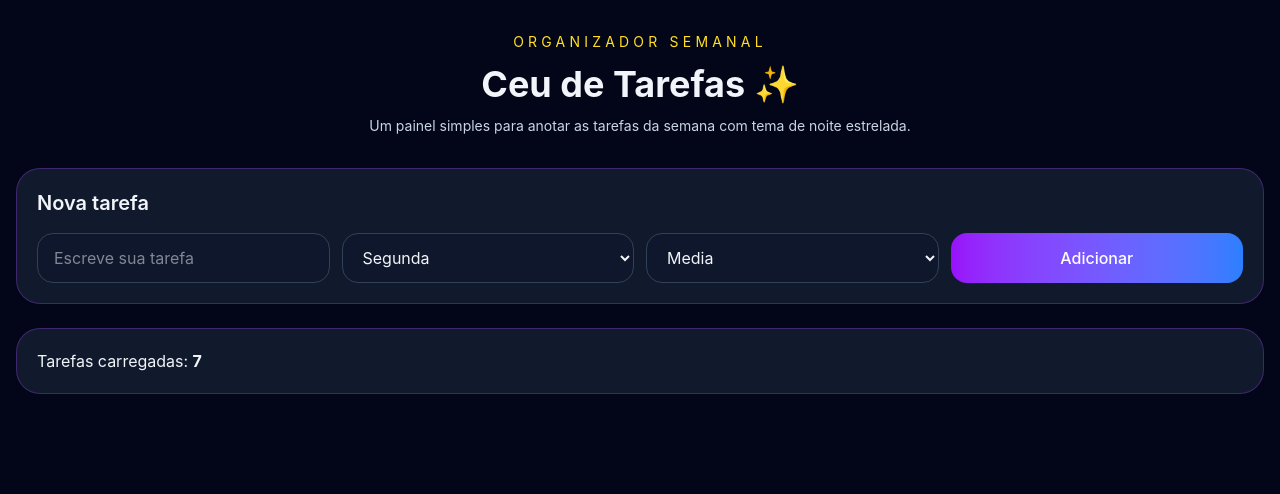
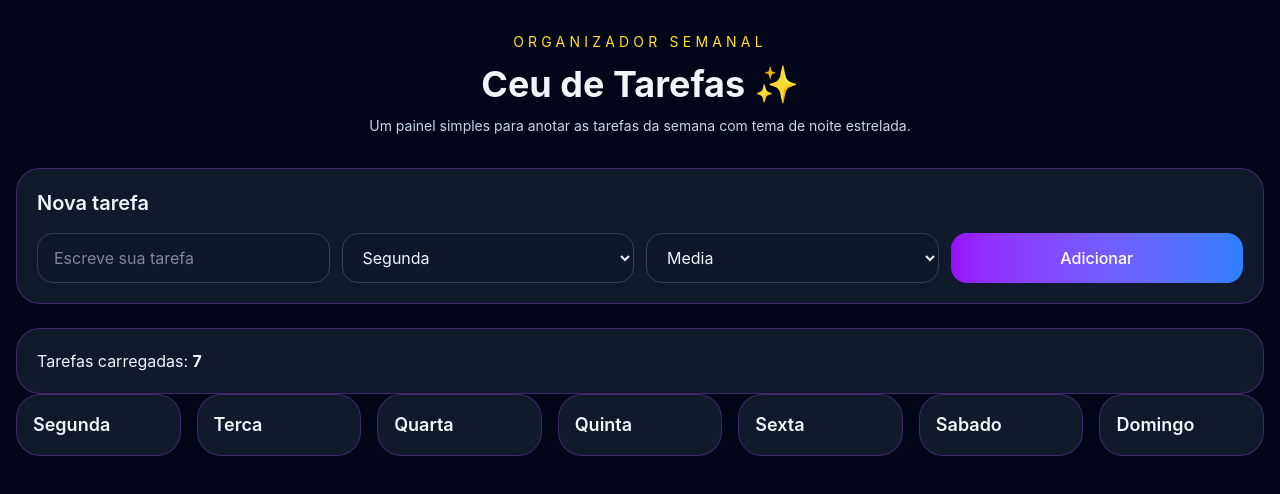
Before and after one commit to barbaraleao-28/Projeto-React-Tarefas, a React (Vite) app: page / in a window 1280 px wide. Shown: the top 494 px of the page. Built offline with nearby package versions, Linux system fonts and the light colour scheme.

Commit message:
criado quadro semanal

```diff
--- a/src/App.jsx
+++ b/src/App.jsx
@@ -1,6 +1,7 @@
 import { useState } from 'react'
 import Header from './components/Header'
 import TaskForm from './components/TaskForm'
+import WeekBoard from './components/WeekBoard'
 import tarefasIniciais from './data/tasks.json'
 
 function App() {
@@ -27,6 +28,7 @@ function App() {
         <div className="rounded-3xl border border-purple-500/30 bg-slate-800/60 p-5 text-slate-100 backdrop-blur">
           Tarefas carregadas: <strong>{listaTarefas.length}</strong>
         </div>
+        <WeekBoard listaTarefas={listaTarefas} />
       </main>
     </div>
   )
--- /dev/null
+++ b/src/components/DayColumn.jsx
@@ -0,0 +1,9 @@
+function DayColumn({ dia }) {
+  return (
+    <div className="rounded-3xl border border-purple-500/30 bg-slate-800/60 p-4 text-slate-100 backdrop-blur">
+      <h2 className="text-lg font-semibold">{dia}</h2>
+    </div>
+  )
+}
+
+export default DayColumn
--- /dev/null
+++ b/src/components/WeekBoard.jsx
@@ -0,0 +1,23 @@
+import DayColumn from './DayColumn'
+
+const diasDaSemana = [
+  'Segunda',
+  'Terca',
+  'Quarta',
+  'Quinta',
+  'Sexta',
+  'Sabado',
+  'Domingo',
+]
+
+function WeekBoard({ listaTarefas }) {
+  return (
+    <section className="mb-6 grid grid-cols-1 gap-4 md:grid-cols-2 xl:grid-cols-7">
+      {diasDaSemana.map((dia) => (
+        <DayColumn key={dia} dia={dia} listaTarefas={listaTarefas} />
+      ))}
+    </section>
+  )
+}
+
+export default WeekBoard
```
